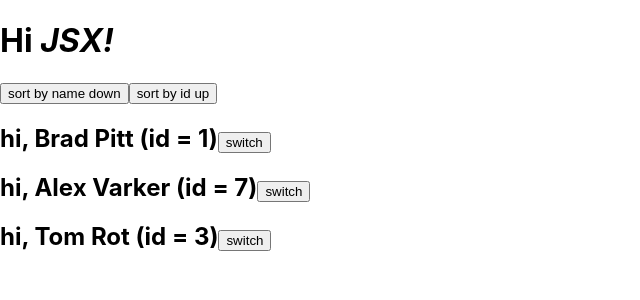
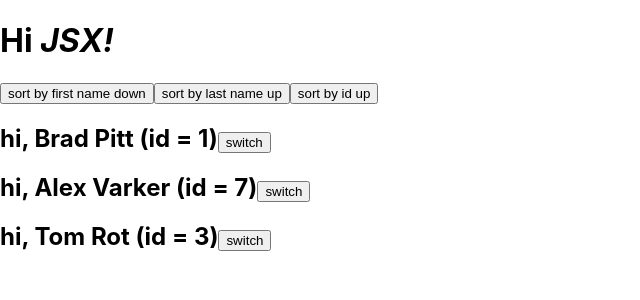
Before and after one commit to OksanaCoder/freshcode-react-start, a React (Create React App) app: page / in a window 1280 px wide. Shown: the top 300 px of the page, without its empty margins (0-640 px from the left). Built offline with nearby package versions, Linux system fonts and the light colour scheme.

Commit message:
add hello component and filter by lastname

```diff
--- a/src/App.js
+++ b/src/App.js
@@ -1,6 +1,7 @@
-import { Component } from 'react';
-import './App.css';
-import CiaoList from './components/CiaoList';
+import { Component } from "react";
+import "./App.css";
+import CiaoList from "./components/CiaoList";
+import Hello from "./components/Hello";
 
 class App extends Component {
   constructor(props) {
@@ -9,23 +10,24 @@ class App extends Component {
       users: [
         {
           id: 1,
-          firstName: 'Brad',
-          lastName: 'Pitt',
+          firstName: "Brad",
+          lastName: "Pitt"
         },
         {
           id: 7,
-          firstName: 'Alex',
-          lastName: 'Varker',
+          firstName: "Alex",
+          lastName: "Varker"
         },
         {
           id: 3,
-          firstName: 'Tom',
-          lastName: 'Rot',
-        },
+          firstName: "Tom",
+          lastName: "Rot"
+        }
       ],
       isSortIdUp: true,
       //стан для фіксування порядку сортування за іменем
       isSortFirstNameUp: true,
+      isSortUsersByLastName: true
     };
   }
 
@@ -43,6 +45,23 @@ class App extends Component {
     });
     this.setState({ users: newUsers, isSortFirstNameUp: !isSortFirstNameUp });
   };
+  sortUsersByLasttName = () => {
+    const { users, isSortUsersByLastName } = this.state;
+    const newUsers = JSON.parse(JSON.stringify(users));
+    newUsers.sort((a, b) => {
+      if (a.lastName > b.lastName) {
+        return isSortUsersByLastName ? 1 : -1;
+      }
+      if (a.firstName < b.firstName) {
+        return isSortUsersByLastName ? -1 : 1;
+      }
+      return 0;
+    });
+    this.setState({
+      users: newUsers,
+      isSortUsersByLastName: !isSortUsersByLastName
+    });
+  };
   sortUsersById = () => {
     const { users, isSortIdUp } = this.state;
     const newUsers = JSON.parse(JSON.stringify(users));
@@ -56,19 +75,21 @@ class App extends Component {
   };
 
   render() {
-    const { users, isSortIdUp, sortUsersByFirstName } = this.state;
+    const { users, isSortIdUp, sortUsersByFirstName, isSortUsersByLastName } =
+      this.state;
     return (
       <>
-        <h1>
-          Hi <em>JSX!</em>
-        </h1>
+        <Hello />
         <div>
           {/* додати кнопку, яка виконує сортування за іменем */}
           <button onClick={this.sortUsersByFirstName}>
-            sort by name {sortUsersByFirstName ? 'up' : 'down'}
+            sort by first name {sortUsersByFirstName ? "up" : "down"}
+          </button>
+          <button onClick={this.sortUsersByLasttName}>
+            sort by last name {isSortUsersByLastName ? "up" : "down"}
           </button>
           <button onClick={this.sortUsersById}>
-            sort by id {isSortIdUp ? 'up' : 'down'}
+            sort by id {isSortIdUp ? "up" : "down"}
           </button>
         </div>
         <CiaoList users={users} />
--- /dev/null
+++ b/src/components/Hello/index.js
@@ -0,0 +1,13 @@
+import React, { Component } from "react";
+
+class Hello extends Component {
+  render() {
+    return (
+      <h1>
+        Hi <em>JSX!</em>
+      </h1>
+    );
+  }
+}
+
+export default Hello;
```
Also changed, not shown: 1 other file (tests, documents, lock files or other folders).
